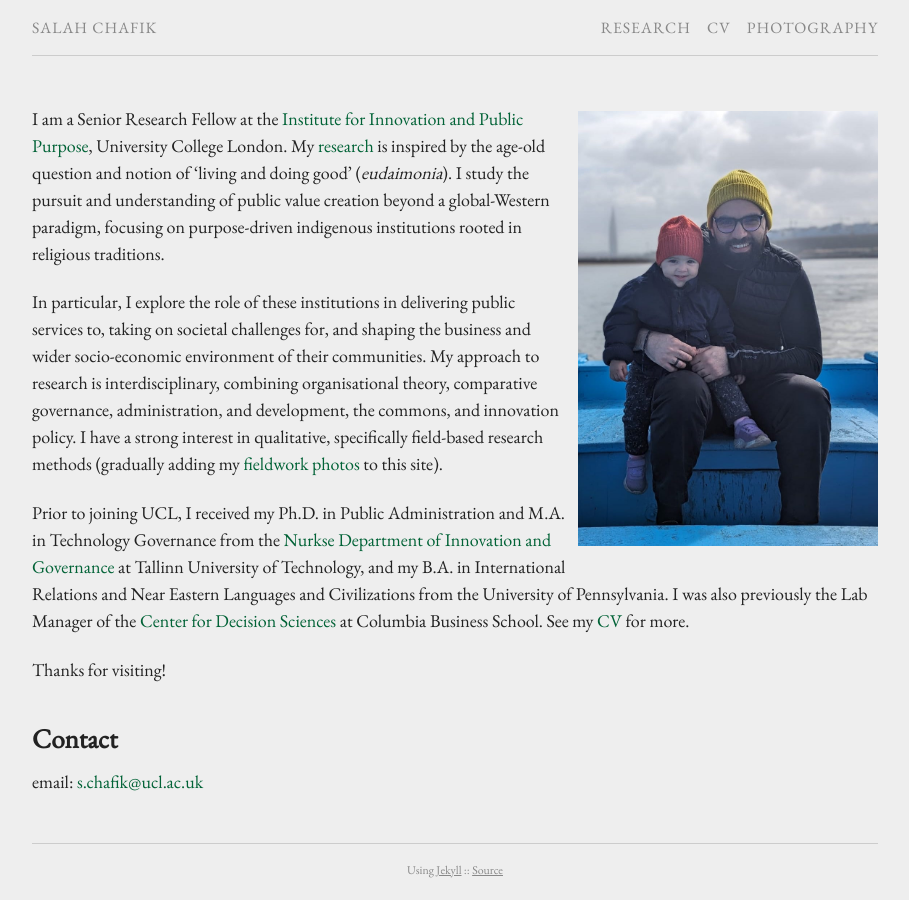
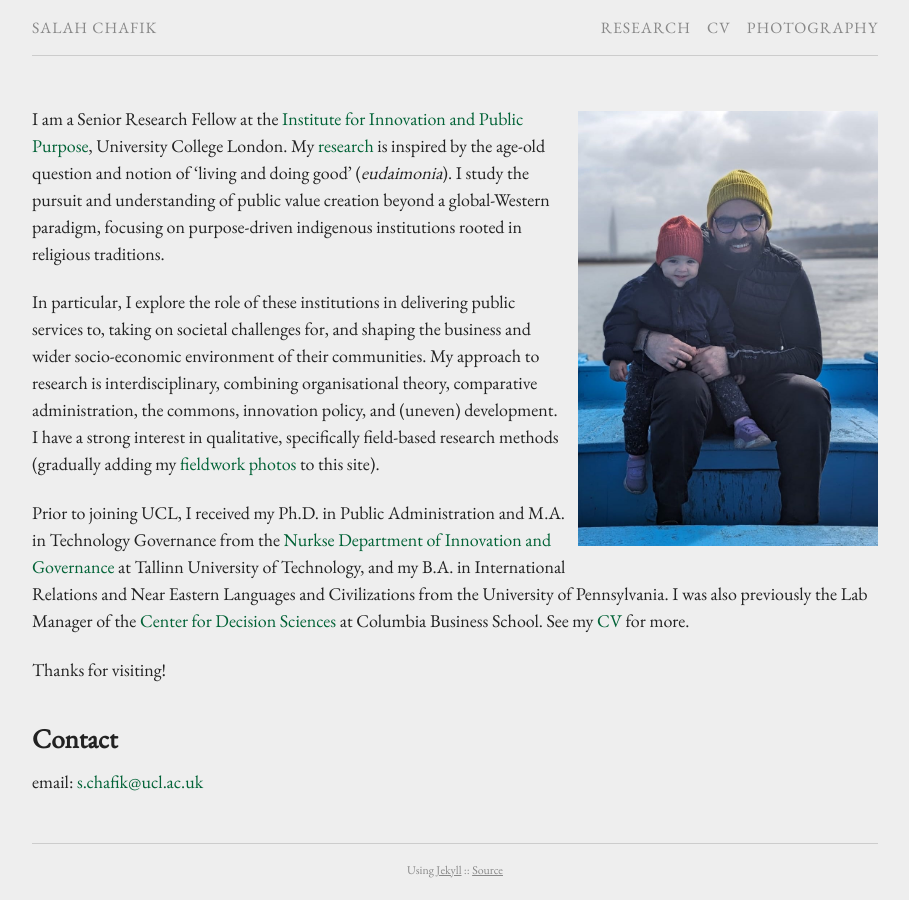
Before and after one commit to schafik/schafik.github.io, a Jekyll site: the page built from index.md, in a window 1280 px wide. Shown: the whole page, without its empty margins (185-1094 px from the left). Built offline with Jekyll 4.4.1, drawn with Linux system fonts in a browser that asks for light colours; comment, search, counter and statistics services are not loaded.

Commit message:
Update index.md

```diff
--- a/index.md
+++ b/index.md
@@ -8,7 +8,7 @@ permalink: /
 
 I am a Senior Research Fellow at the [Institute for Innovation and Public Purpose], University College London. My [research] is inspired by the age-old question and notion of ‘living and doing good’ (*eudaimonia*). I study the pursuit and understanding of public value creation beyond a global-Western paradigm, focusing on purpose-driven indigenous institutions rooted in religious traditions.
 
-In particular, I explore the role of these institutions in delivering public services to, taking on societal challenges for, and shaping the business and wider socio-economic environment of their communities. My approach to research is interdisciplinary, combining organisational theory, comparative governance, administration, and development, the commons, and innovation policy. I have a strong interest in qualitative, specifically field-based research methods (gradually adding my [fieldwork photos] to this site).
+In particular, I explore the role of these institutions in delivering public services to, taking on societal challenges for, and shaping the business and wider socio-economic environment of their communities. My approach to research is interdisciplinary, combining organisational theory, comparative administration, the commons, innovation policy, and (uneven) development. I have a strong interest in qualitative, specifically field-based research methods (gradually adding my [fieldwork photos] to this site).
 
 Prior to joining UCL, I received my Ph.D. in Public Administration and M.A. in Technology Governance from the [Nurkse Department of Innovation and Governance] at Tallinn University of Technology, and my B.A. in International Relations and Near Eastern Languages and Civilizations from the University of Pennsylvania. I was also previously the Lab Manager of the [Center for Decision Sciences] at Columbia Business School. See my [CV] for more.
 
```
